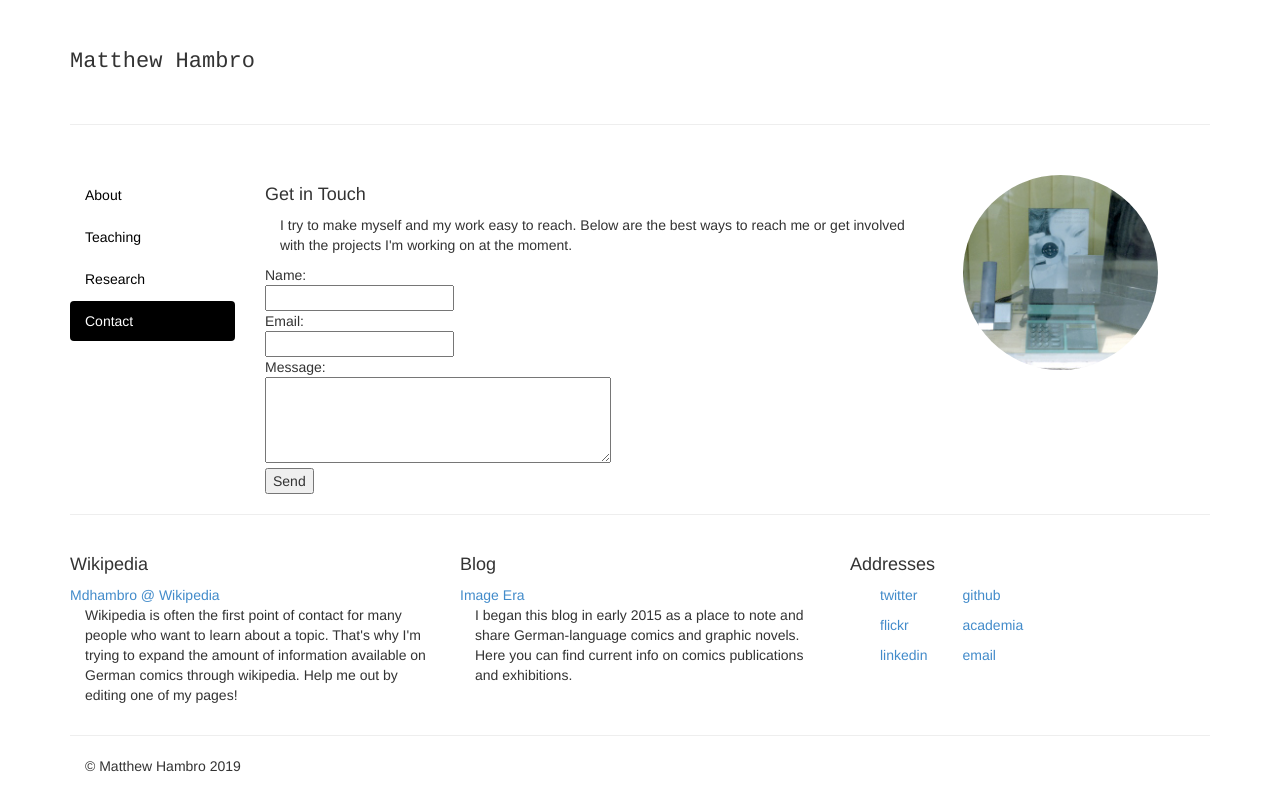
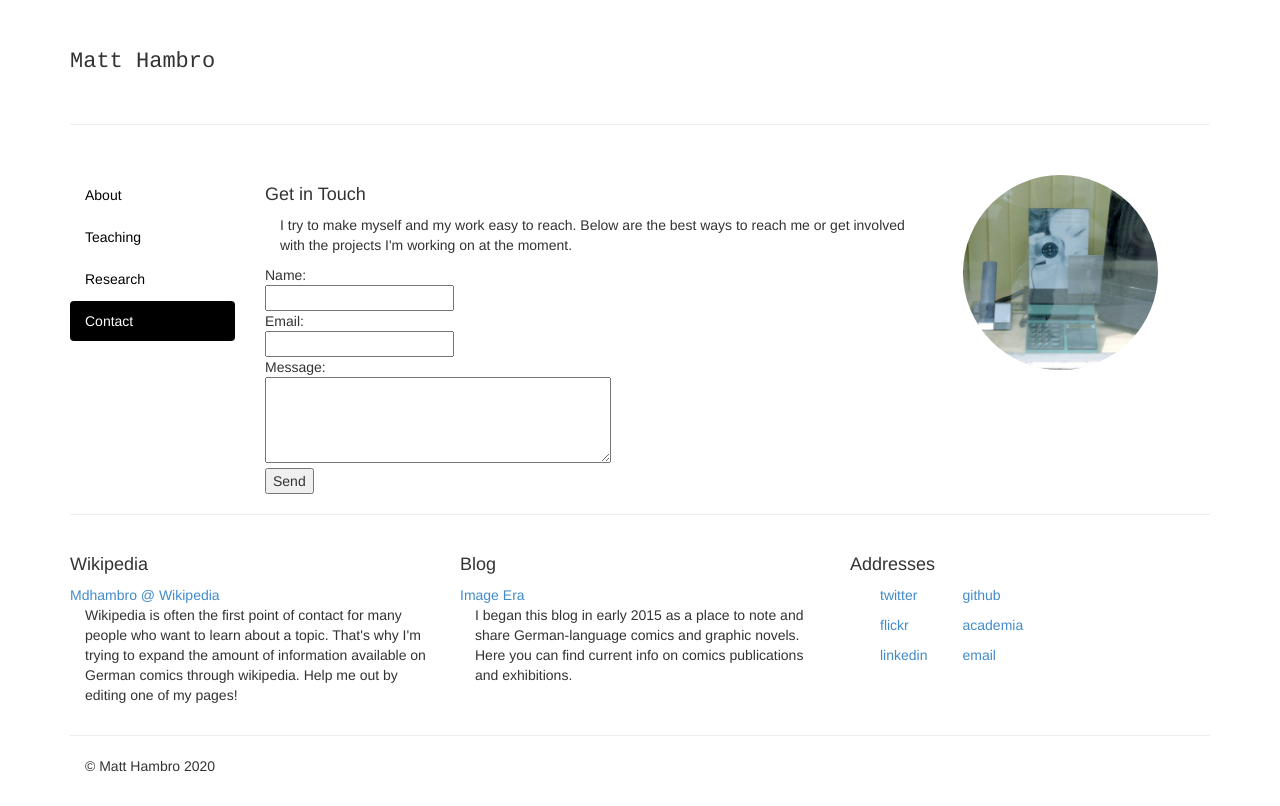
Before and after one commit to hambrosia/personal-website, a plain HTML site: page contact.html in a window 1280 px wide. Drawn offline with nearby package versions, Linux system fonts and the light colour scheme.

Commit message:
Update contact.html

```diff
--- a/contact.html
+++ b/contact.html
@@ -9,7 +9,7 @@
   <meta name="author" content="">
   <link rel="shortcut icon" href="favicon.png">
 
-  <title>Matthew Hambro - Contact </title>
+  <title>Matt Hambro - Contact </title>
 
   <!-- Bootstrap core CSS -->
   <link href="css/bootstrap.min.css" rel="stylesheet">
@@ -36,7 +36,7 @@
 
 
         <div class="container">
-          <h1> Matthew Hambro</h1>
+          <h1> Matt Hambro</h1>
         </div>
 
     <div class="container">
@@ -140,7 +140,7 @@
       <hr>
 
       <footer>
-        <p>&copy; Matthew Hambro 2019</p>
+        <p>&copy; Matt Hambro 2020</p>
       </footer>
     </div>
 
```
